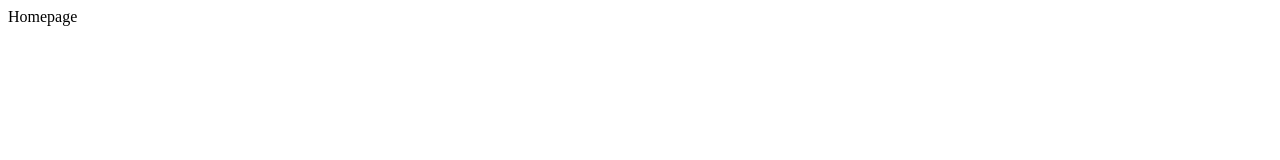
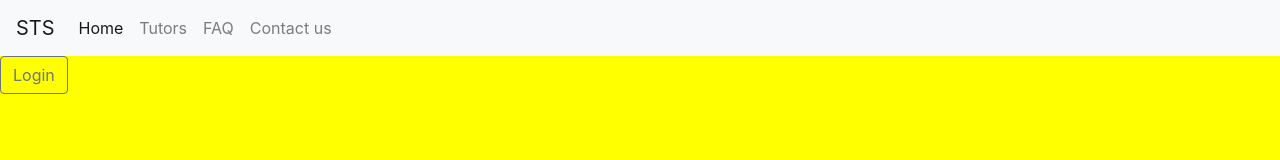
Before and after one commit to sarzar/Projects, a plain HTML site: page STS.CA/templates/homePage.html in a window 1280 px wide. Drawn offline with nearby package versions, Linux system fonts and the light colour scheme.

Commit message:
Update homePage.html

```diff
--- a/STS.CA/templates/homePage.html
+++ b/STS.CA/templates/homePage.html
@@ -1,13 +1,24 @@
 <!DOCTYPE html lan ='en>
 <html>
     <head>
-        <title>
-            Home   <!-- can be changed just setting up basic stuff-->
-        </title>
+        <link href="https://stackpath.bootstrapcdn.com/bootstrap/4.5.0/css/bootstrap.min.css" rel="stylesheet">
+        <title>Home</title>
     </head>
-    <body>
-        <header>
-            Homepage
-        </header>
+    <body style = "background-color:yellow;">
+        <nav class="navbar navbar-expand-lg navbar-light bg-light">
+            <a class="navbar-brand" href="#">STS</a>
+            <button class="navbar-toggler" type="button" data-toggle="collapse" data-target="#navbarNavAltMarkup" aria-controls="navbarNavAltMarkup" aria-expanded="false" aria-label="Toggle navigation">
+              <span class="navbar-toggler-icon"></span>
+            </button>
+            <div class="collapse navbar-collapse" id="navbarNavAltMarkup">
+              <div class="navbar-nav">
+                <a class="nav-link active" href="#">Home <span class="sr-only">(current)</span></a>
+                <a class="nav-link" href="#">Tutors</a>
+                <a class="nav-link" href="#">FAQ</a>
+                <a class="nav-link" href="#">Contact us</a>
+              </div>
+            </div>
+          </nav>
+          <button type="button" class="btn btn-outline-secondary">Login</button>
     </body>
 </html>
```
